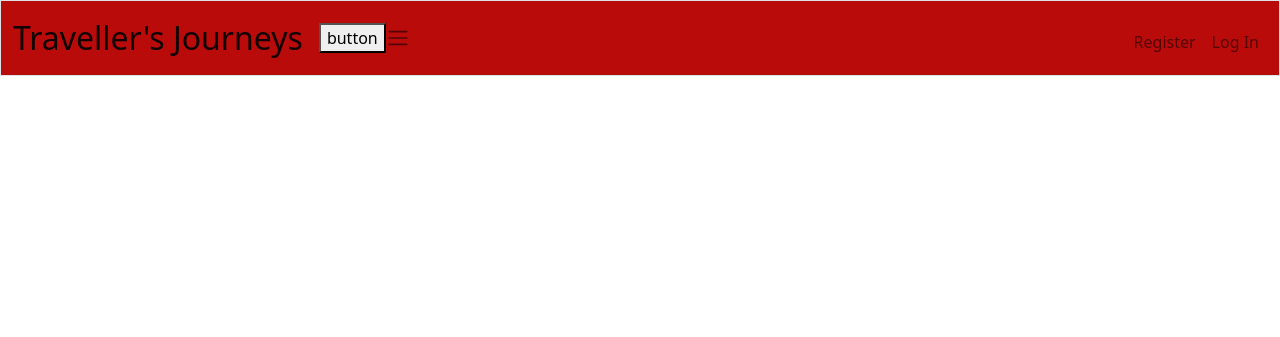
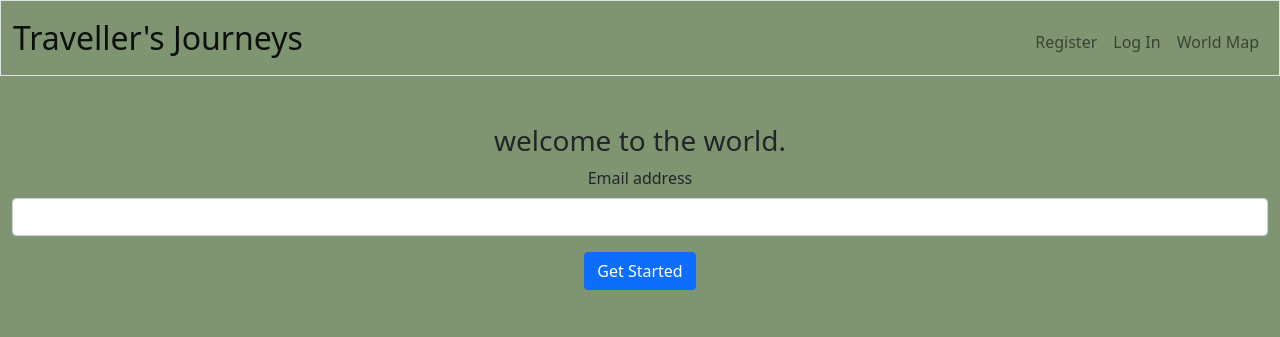
Before and after one commit to Woodenman23/CS50xFinalProject, a Flask app: page / in a window 1280 px wide. Shown: the top 337 px of the page. Run offline with Flask 2, Linux system fonts and the light colour scheme.

Commit message:
done for the day

```diff
--- /dev/null
+++ b/Templates/landing.html
@@ -0,0 +1,18 @@
+{% extends "layout.html" %}
+
+{% block title %}
+    Traveller's Journeys
+{% endblock %}
+
+{% block main %}
+
+<h3> welcome to the world.</h3>
+
+<form>
+    <div class="mb-3">
+      <label for="exampleInputEmail1" class="form-label">Email address</label>
+      <input type="email" class="form-control" id="exampleInputEmail1" aria-describedby="emailHelp">
+    </div>
+    <button type="submit" class="btn btn-primary">Get Started</button>
+  </form>
+{% endblock %}
--- a/Templates/layout.html
+++ b/Templates/layout.html
@@ -1,6 +1,7 @@
 <!DOCTYPE html>
 
 <html lang="en">
+
 
 <head>
 
@@ -14,22 +15,23 @@
    <link href="/static/styles.css" rel="stylesheet">
 
 
-    <title>Traveller's Journeys {% block title %}{% endblock %} </title>
+    <title id="navbar">Traveller's Journeys {% block title %}{% endblock %} </title>
 
 </head>
 
-<body>
-    <nav id="navbar" class="border navbar navbar-expand-md navbar-light" >
+<body style="background-color: rgb(127, 149, 113);">
+    <!--navbar-->
+    <nav id="navbar" class=" border navbar navbar-expand-md navbar-light" style="background-color: rgb(127, 149, 113);" >
         <div class="container-fluid">
             <a class="navbar-brand" href="/"><span class="title">Traveller's Journeys</span></a>
 
-            <button>button</button>
+            <button aria-controls="navbar" aria-expanded="false" aria-label="Toggle navigation" class="navbar-toggler" data-bs-target="#navbar" data-bs-toggle="collapse" type="button">
                 <span class="navbar-toggler-icon"></span>
             </button>
             <div class="collapse navbar-collapse" id="navbar">
                 {% if session["user_id"] %}
                     <ul class="navbar-nav me-auto mt-2">
-                        <li class="nav-item"><a class="nav-link" href="/map">World Map</a></li>
+
                         <li class="nav-item"><a class="nav-link" href="/account">Account Page</a></li>
                     </ul>
                     <ul class="navbar-nav ms-auto mt-2">
@@ -39,6 +41,7 @@
                     <ul class="navbar-nav ms-auto mt-2">
                         <li class="nav-item"><a class="nav-link" href="/register">Register</a></li>
                         <li class="nav-item"><a class="nav-link" href="/login">Log In</a></li>
+                        <li class="nav-item"><a class="nav-link" href="/map">World Map</a></li>
                     </ul>
                 {% endif %}
             </div>
--- a/Templates/template.html
+++ b/Templates/template.html
@@ -14,13 +14,13 @@
         <!-- Generate icon -->
         <link rel="icon" href="static/icon.png">
         <!-- Include CSS -->
-        <link href="/static/styles.css" rel="stylesheet">
+        <link href="/static/styles.css" rel="stylesheet" type="text/css">
 
         <title>Traveller's Journeys {% block title %}{% endblock %}</title>
 
     </head>
 
-    <body>
+    <body >
 
         <nav class="bg-light border navbar navbar-expand-md navbar-light">
             <div class="container-fluid">
--- a/app.py
+++ b/app.py
@@ -9,7 +9,7 @@ from werkzeug.security import check_password_hash, generate_password_hash
 app = Flask(__name__)
 
 # Require templates to be auto-reloaded
-# app.config["TEMPLATES_AUTO_RELOAD"] = True
+app.config["TEMPLATES_AUTO_RELOAD"] = True
 
 # Configure system to use filesystem (rather than cookies)
 # app.config["SESSION_PERMANENT"] = False
@@ -18,4 +18,4 @@ app = Flask(__name__)
 
 @app.route("/")
 def home():
-    return render_template("layout.html")
+    return render_template("landing.html")
--- a/static/styles.css
+++ b/static/styles.css
@@ -3,9 +3,9 @@
 {
     color: #2e944b;
 }
-#navbar
+#body
 {
-    background-color: rgb(186, 11, 11);
+    background-color: rgb(127, 149, 113);
 }
 nav .navbar-brand
 {
```
